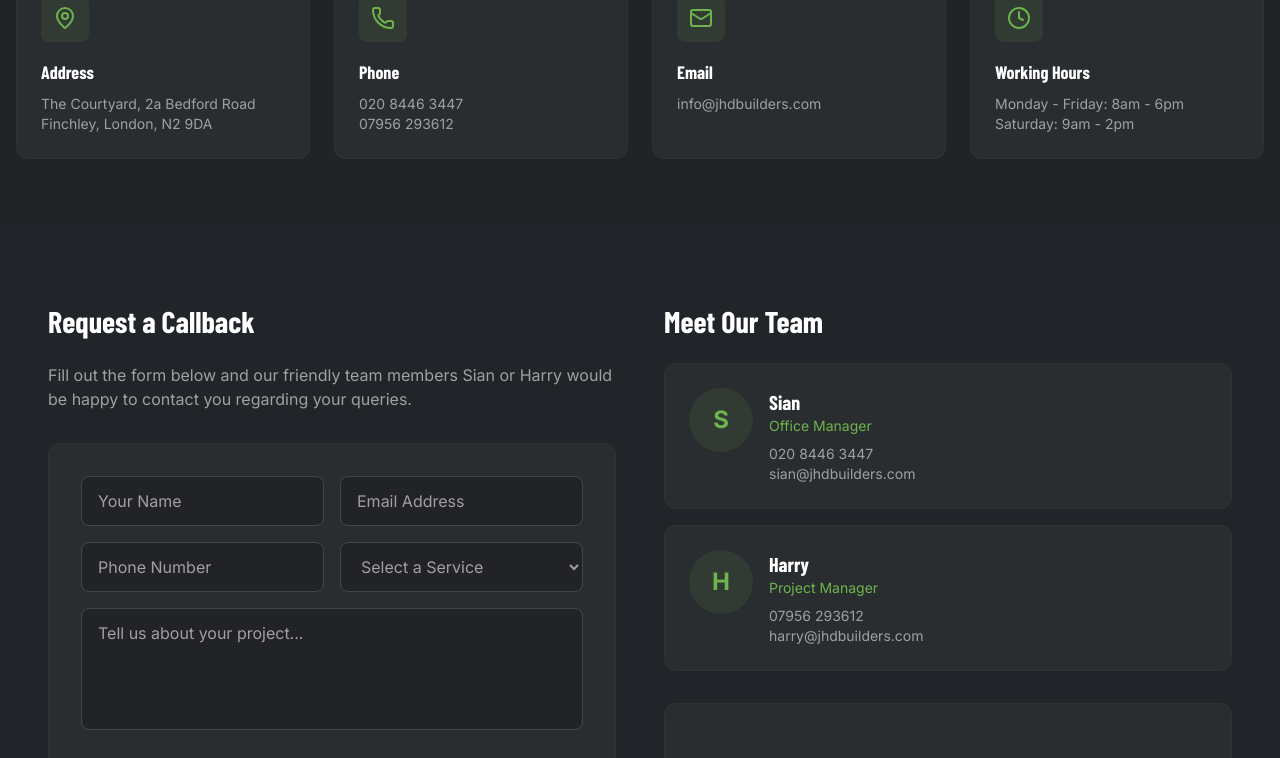
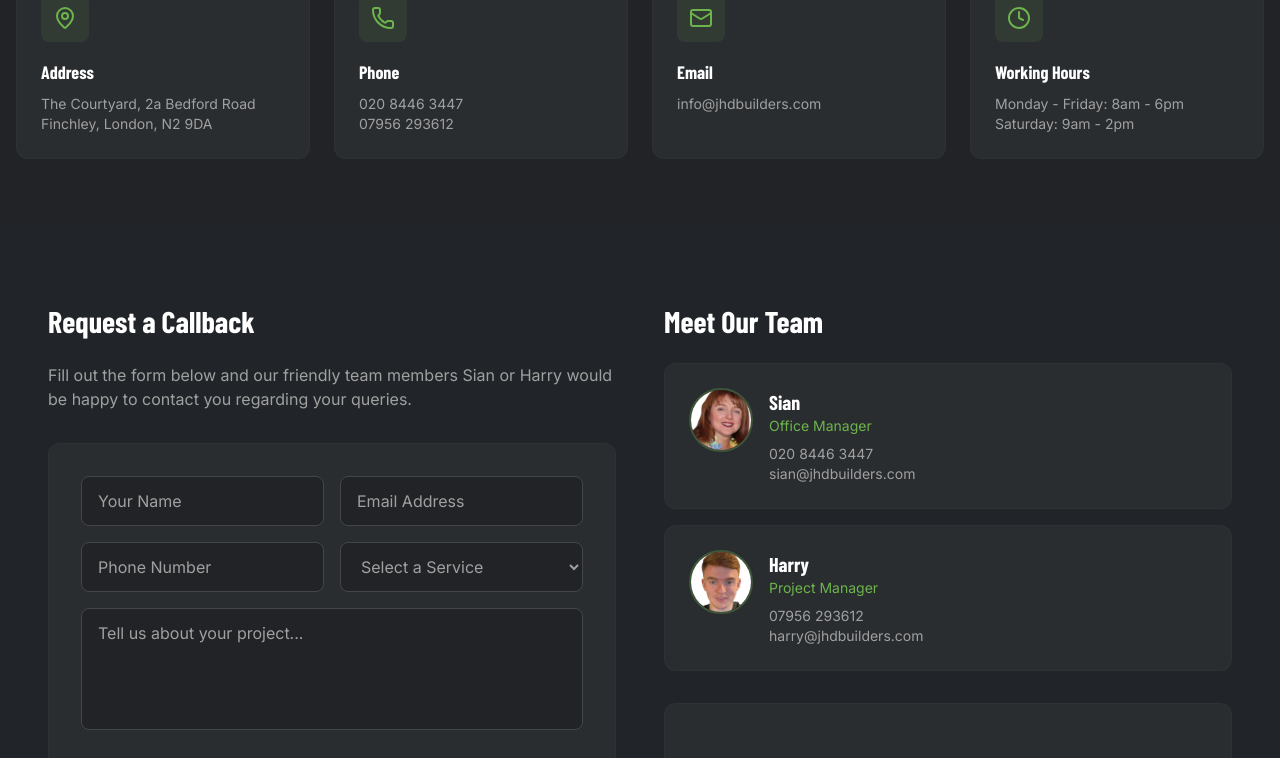
Before and after one commit to vishal-mayo/jhd-builders-website, a React (Vite) app: page /contact in a window 1280 px wide. Shown: the part 488-1246 px from the top of the page. Built offline with nearby package versions, Linux system fonts and the light colour scheme; grey boxes are pictures that could not be loaded; a web font is replaced by a local one.

Commit message:
Fix Contact page team photos and nav text on mobile
- Added img paths to Sian and Harry team data on Contact page
- Replaced initials with actual photos in circular frames
- Removed hidden sm:block from JHD Builders nav text to show on all screens

```diff
--- a/src/components/Navigation.jsx
+++ b/src/components/Navigation.jsx
@@ -42,7 +42,7 @@ function Navigation() {
                 alt="JHD Builders Limited"
                 className="h-14 w-auto"
               />
-              <span className="font-condensed font-bold text-xl text-white hidden sm:block">JHD Builders</span>
+              <span className="font-condensed font-bold text-xl text-white">JHD Builders</span>
             </Link>
 
             <div className="hidden lg:flex items-center gap-8">
--- a/src/pages/Contact.jsx
+++ b/src/pages/Contact.jsx
@@ -46,13 +46,15 @@ function Contact() {
       name: 'Sian',
       role: 'Office Manager',
       phone: '020 8446 3447',
-      email: 'sian@jhdbuilders.com'
+      email: 'sian@jhdbuilders.com',
+      img: '/images/team/sian-condon.jpg'
     },
     {
       name: 'Harry',
       role: 'Project Manager',
       phone: '07956 293612',
-      email: 'harry@jhdbuilders.com'
+      email: 'harry@jhdbuilders.com',
+      img: '/images/team/harry-donnelly.jpg'
     }
   ]
 
@@ -205,8 +207,8 @@ function Contact() {
                       className="bg-dark-lighter p-6 rounded-xl border border-grey/20"
                     >
                       <div className="flex items-start gap-4">
-                        <div className="w-16 h-16 bg-primary/10 rounded-full flex items-center justify-center text-primary text-2xl font-bold">
-                          {member.name[0]}
+                        <div className="w-16 h-16 rounded-full overflow-hidden border-2 border-primary/30">
+                          <img src={member.img} alt={member.name} className="w-full h-full object-cover" />
                         </div>
                         <div>
                           <h3 className="font-condensed text-xl font-bold text-white">{member.name}</h3>
```
